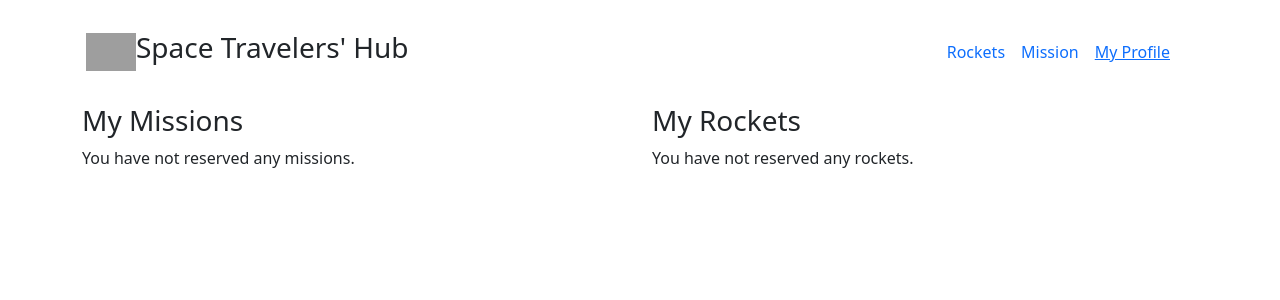
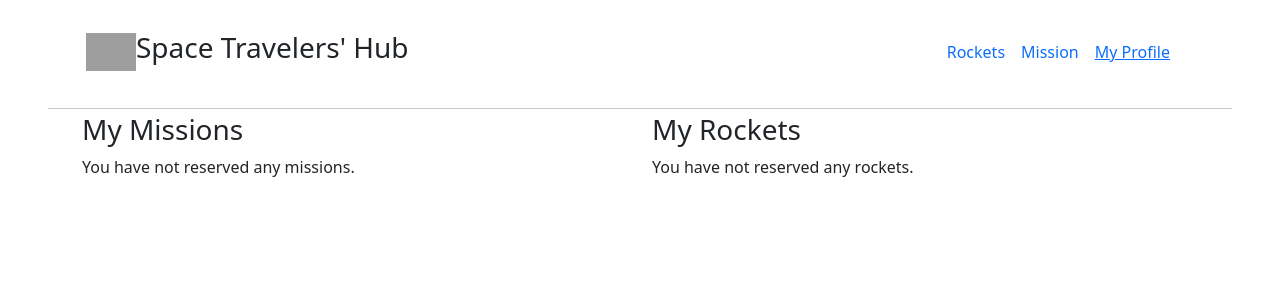
Before and after one commit to Wineshuga/nassa, a React (Create React App) app: page /MyProfile in a window 1280 px wide. Shown: the top 300 px of the page. Built offline with nearby package versions, Linux system fonts and the light colour scheme; grey boxes are pictures that could not be loaded.

Commit message:
Add line after header

```diff
--- a/src/components/Nav.jsx
+++ b/src/components/Nav.jsx
@@ -8,6 +8,7 @@ const links = [
   { path: '/MyProfile', text: 'My Profile' },
 ];
 const Nav = () => (
+  <>
     <Container className="d-flex flex-wrap align-items-center p-3">
       <img
         className="Logo"
@@ -32,6 +33,8 @@ const Nav = () => (
         ))}
       </ul>
     </Container>
+    <hr className="m-5 my-1" />
+  </>
 );
 
 export default Nav;
```
Lines whose indentation alone changed are shown as unchanged.
